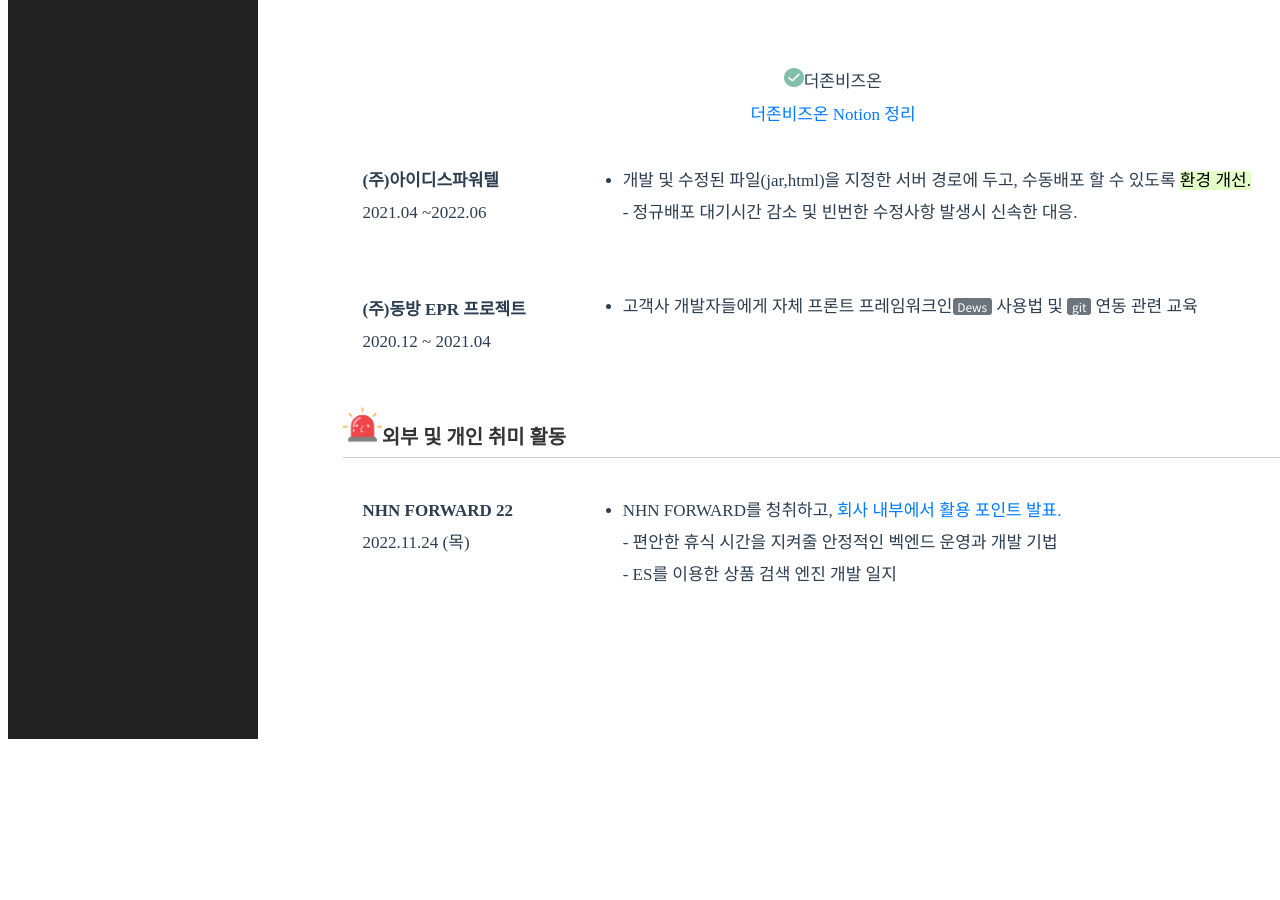
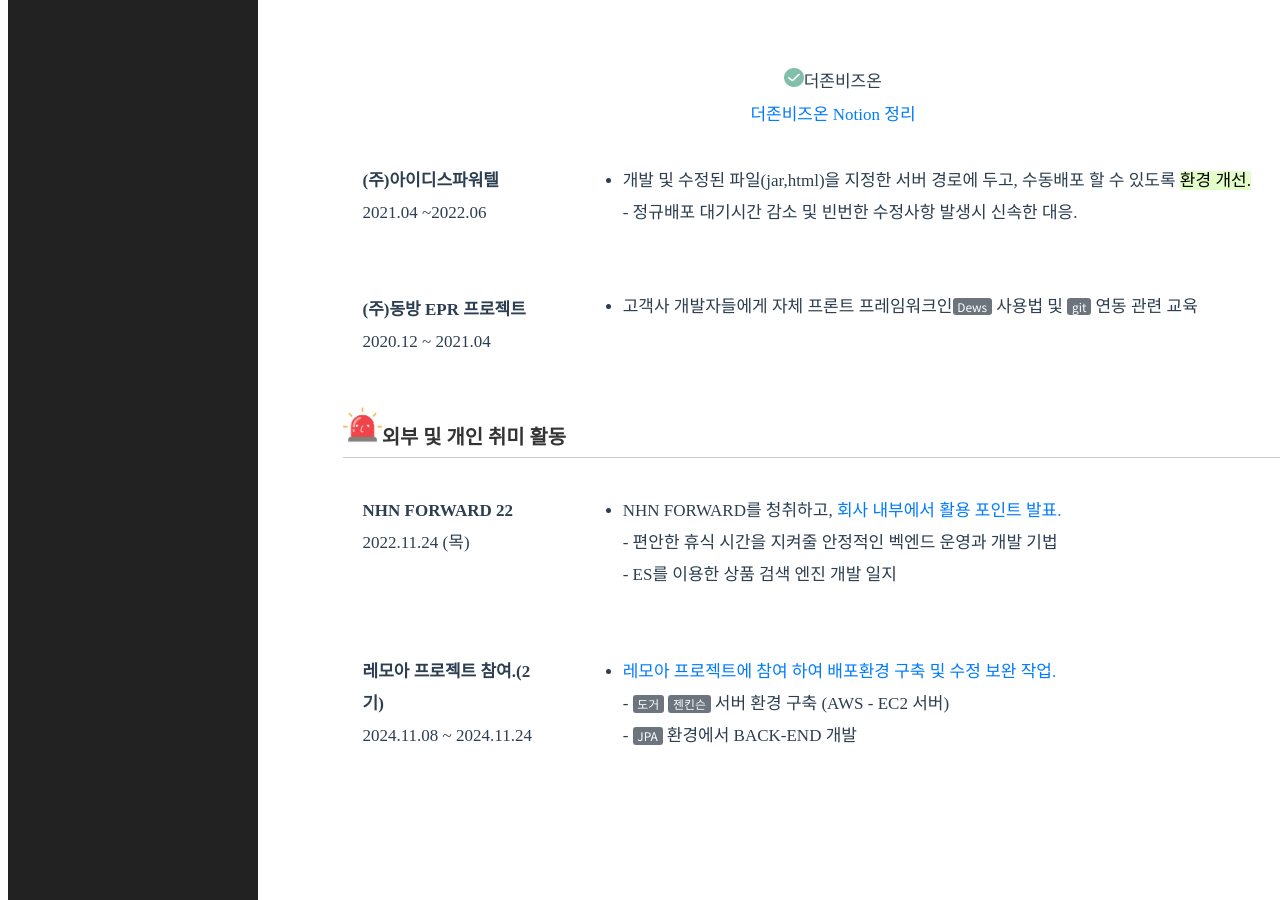
Before and after one commit to alswns1201/alswns1201.github.io, a Jekyll site: the page built from index.md, in a window 1280 px wide and 900 px high, scrolled down 1738 px. Built offline with Jekyll 4.4.1, drawn with Linux system fonts in a browser that asks for light colours; before the commit the page ends 2477 px from its top, so only the background shows below that.

Commit message:
외부 활동 추가 기재 - 레모아

```diff
--- a/_includes/home.html
+++ b/_includes/home.html
@@ -145,6 +145,19 @@
             </ul>
         </div>
     </div>
+    <div class="contents">
+        <div class="p1">
+            <p><span><b>레모아 프로젝트 참여.(2기)</b></span><br> 2024.11.08 ~ 2024.11.24</p>
+        </div>
+        <div class="p2">
+            <ul>
+                <li><a href="https://carpal-pull-289.notion.site/15f8e20cd7de4b34b141a0e79a8de931?pvs=4">레모아 프로젝트에 참여 하여 배포환경 구축 및 수정 보완 작업.</a>
+                    <br> - <span  class="badge">도거</span>  <span  class="badge">젠킨슨</span> 서버 환경 구축 (AWS - EC2 서버)
+                    <br> - <span  class="badge">JPA</span> 환경에서 BACK-END 개발
+                </li>
+            </ul>
+        </div>
+    </div>
 
 
 </article>
```
